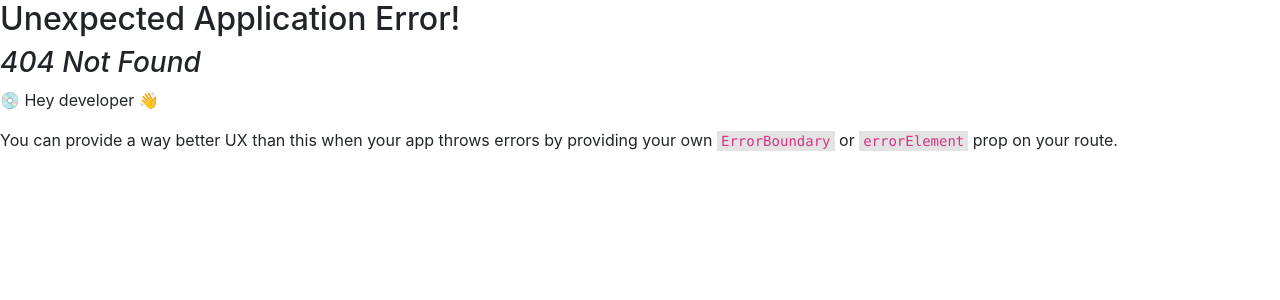
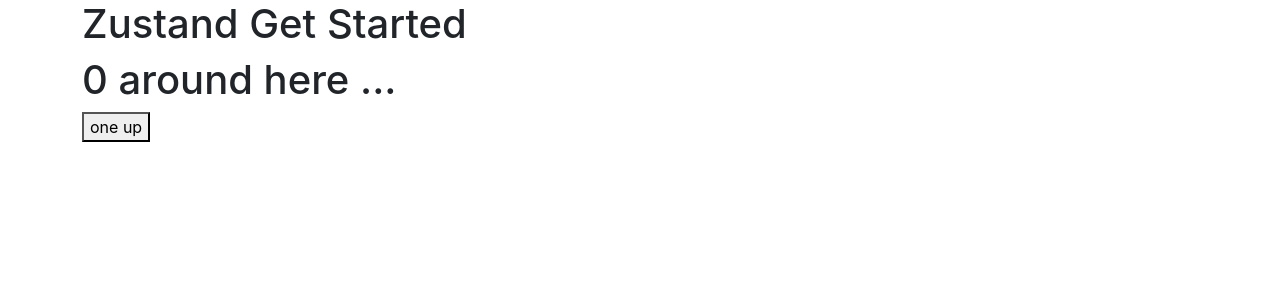
Before and after one commit to dotku/apollo-full-stack, a React (Create React App) app: page /#/zustand-get-started in a window 1280 px wide. Before the commit this address had no page. Shown: the top 300 px of the page. Built offline with nearby package versions, Linux system fonts and the light colour scheme.

Commit message:
add zustand sample

```diff
--- a/package.json
+++ b/package.json
@@ -23,7 +23,8 @@
     "react-scripts": "5.0.1",
     "router": "^1.3.7",
     "typescript": "^4.9.4",
-    "web-vitals": "^2.1.4"
+    "web-vitals": "^2.1.4",
+    "zustand": "^4.3.1"
   },
   "scripts": {
     "start": "react-scripts start",
--- a/src/page/restful-shopping-list/RESTfulShoppingListServerError.tsx
+++ /dev/null
@@ -1,18 +0,0 @@
-import { Helmet } from "react-helmet";
-import { RESTfulShoppingListContent } from "./RESTfulShoppingListContent";
-
-const TITLE = "RESTful Shoping List";
-
-export default function RESTfulShoppingListServerError() {
-  return (
-    <div className="container">
-      <Helmet>
-        <title>{TITLE}</title>
-      </Helmet>
-      <h2 className="pt-3">{TITLE}</h2>
-      {/* <RESTfulShoppingListContent
-        server={"http://localhost:3030/shopping-item"}
-      /> */}
-    </div>
-  );
-}
--- /dev/null
+++ b/src/page/zustand-get-started/index.tsx
@@ -0,0 +1,36 @@
+import create from "zustand";
+
+interface StateType {
+  bears: number;
+  increasePopulation: () => void;
+  removeAllBears: () => void;
+}
+
+const useStore = create<StateType>((set) => ({
+  bears: 0,
+  increasePopulation: () =>
+    set((state: StateType) => ({ bears: state.bears + 1 })),
+  removeAllBears: () => set({ bears: 0 }),
+}));
+
+function BearCounter() {
+  const bears = useStore((state: StateType) => state.bears);
+  return <h1>{bears} around here ...</h1>;
+}
+
+function BearControls() {
+  const increasePopulation = useStore(
+    (state: StateType) => state.increasePopulation
+  );
+  return <button onClick={increasePopulation}>one up</button>;
+}
+
+export default function ZustandGetStarted() {
+  return (
+    <div className="container">
+      <h1>Zustand Get Started</h1>
+      <BearCounter />
+      <BearControls />
+    </div>
+  );
+}
--- /dev/null
+++ b/src/page/zustand-shopping-list/index.tsx
@@ -0,0 +1,87 @@
+import { nanoid } from "nanoid";
+import { useRef } from "react";
+import create from "zustand";
+import { ShoppingItemType } from "../../types/ShoppingItemType";
+
+interface StateType {
+  shoppingItems: ShoppingItemType[];
+  createShoppingItem: (content?: string) => void;
+  deleteShoppingItem: (id: string) => void;
+}
+
+const useStore = create<StateType>((set) => ({
+  shoppingItems: [
+    {
+      id: nanoid(),
+      content: "Apple",
+    },
+  ],
+  createShoppingItem: (content?: string) => {
+    set((state: StateType) => {
+      console.log("createShoppingItem");
+      return {
+        shoppingItems: [
+          ...state.shoppingItems,
+          { id: nanoid(), content: content || "" },
+        ],
+      };
+    });
+  },
+  deleteShoppingItem: (id: string) => {
+    set((state: StateType) => {
+      console.log("deleteShoppingItem");
+      return {
+        shoppingItems: state.shoppingItems.filter((item) => item.id !== id),
+      };
+    });
+  },
+}));
+
+function ZustandShoppingList() {
+  const shoppingItems = useStore((state: StateType) => state.shoppingItems);
+  const deleteShoppingItem = useStore(
+    (state: StateType) => state.deleteShoppingItem
+  );
+
+  return (
+    <div>
+      <ul>
+        {shoppingItems.map((item, idx) => (
+          <li key={item.id}>
+            {item.content}
+            <button onClick={() => deleteShoppingItem(item.id)}>delete</button>
+          </li>
+        ))}
+      </ul>
+    </div>
+  );
+}
+
+function ZustandController() {
+  const inputRef = useRef<HTMLInputElement>(null);
+  const addShoppingItem = useStore(
+    (state: StateType) => state.createShoppingItem
+  );
+
+  const handleItemCreate = () => {
+    addShoppingItem(inputRef.current?.value);
+    // inputRef.current = "";
+  };
+
+  return (
+    <>
+      <input ref={inputRef} />
+      <button onClick={handleItemCreate}>Create</button>
+    </>
+  );
+}
+
+export default function ZustandShoppingListIndex() {
+  return (
+    <div className="container">
+      <h1 className="pt-3">Zustand Shopping List</h1>
+      <ZustandController />
+      <ZustandShoppingList />
+    </div>
+  );
+}
```
Also changed, not shown: src/App.tsx (+8 -3 lines), 1 other file (tests, documents, lock files or other folders).
